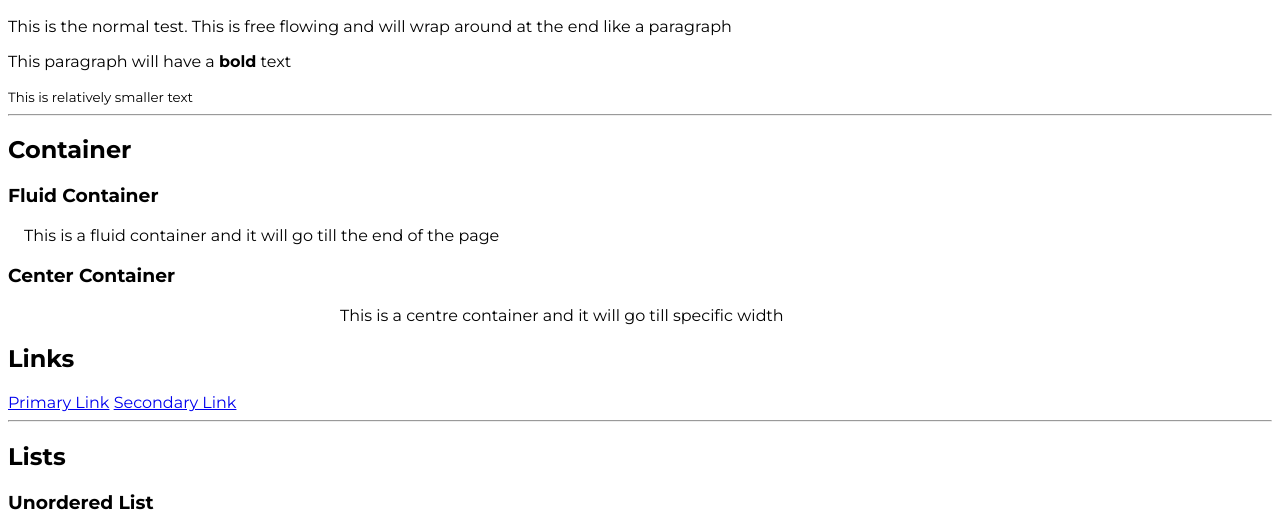
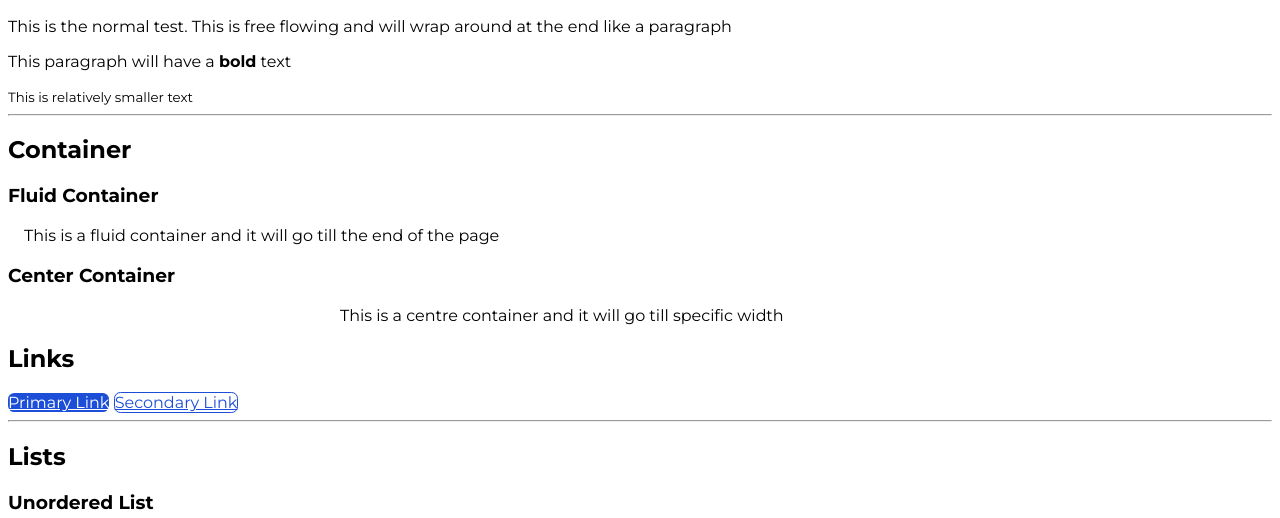
Before and after one commit to PrasurjyaKashyap/Adarsh-Balak-HTML5-and-CSS3-, a plain HTML site: page index.html in a window 1280 px wide. Shown: the part 282-800 px from the top of the page. Drawn offline with Linux system fonts and the light colour scheme.

Commit message:
links: Updated

```diff
--- a/index.html
+++ b/index.html
@@ -38,9 +38,8 @@
 
     <h2>Links</h2>
 
-    <a href="/">Primary Link</a>
-    <a href="/">Secondary Link</a>
-
+    <a class="link link-primary" href="/">Primary Link</a>
+    <a class="link link-secondary" href="/">Secondary Link</a>
     <hr>
 
     <h2>Lists</h2>
--- a/style.css
+++ b/style.css
@@ -1,4 +1,9 @@
 @import url('https://fonts.googleapis.com/css2?family=Montserrat:wght@400;700&display=swap');
+
+:root {
+    --primary-color: #1D4ED8;
+
+}
 
 body{
     font-family: 'Montserrat',
@@ -14,3 +19,26 @@ body{
     max-width: 600px;
     margin:auto;
 }
+
+/** Links **/
+
+.links{
+    text-decoration: none;
+    padding: 0.5rem 1rem;
+}
+
+.link-primary{
+    background-color: var(--primary-color);
+    border-radius: 0.4rem;
+    color: white;
+
+}
+
+.link-secondary{
+    color: var(--primary-color);
+    border-radius: 0.4rem;
+    border: 1px solid var(--primary-color);
+
+
+
+}
```
